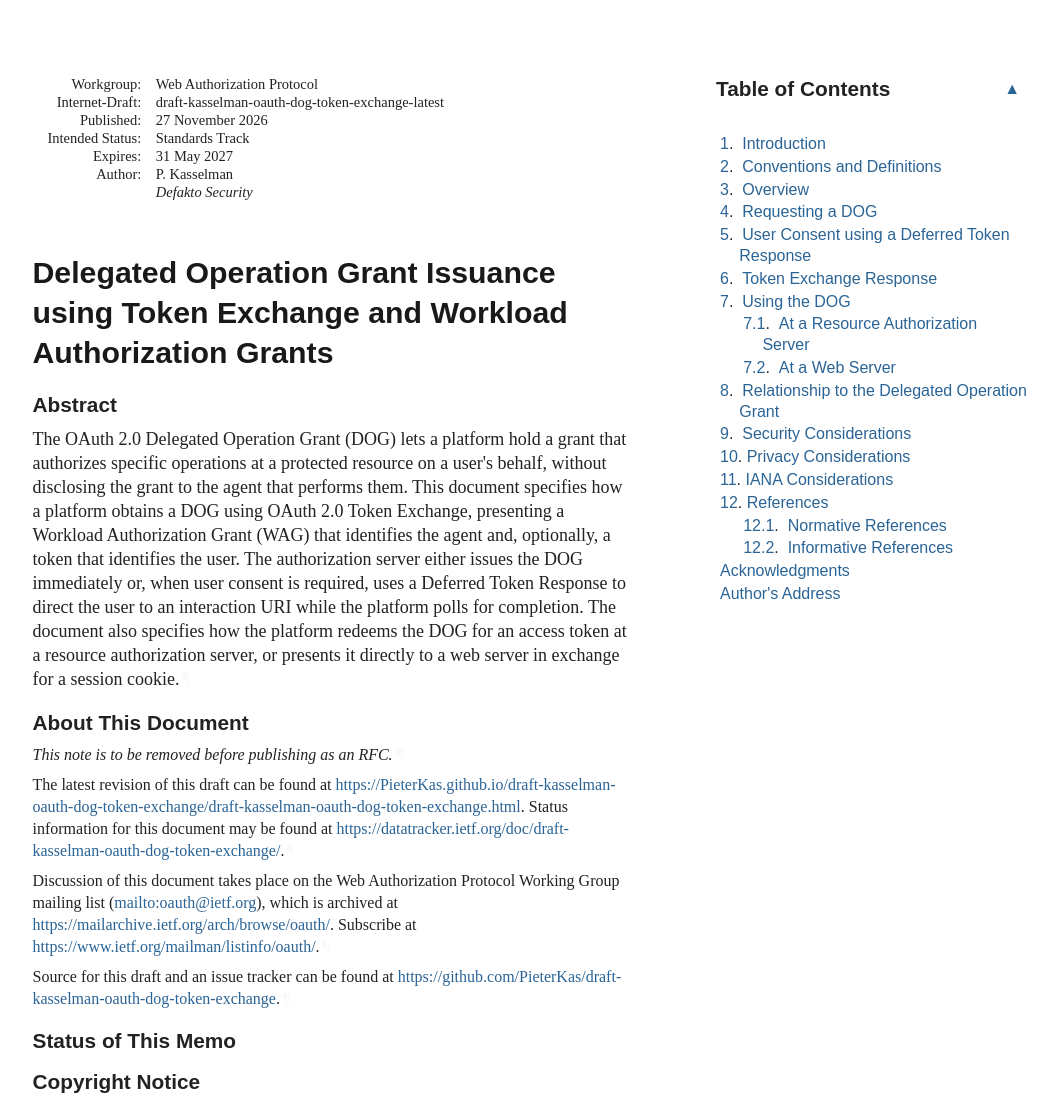
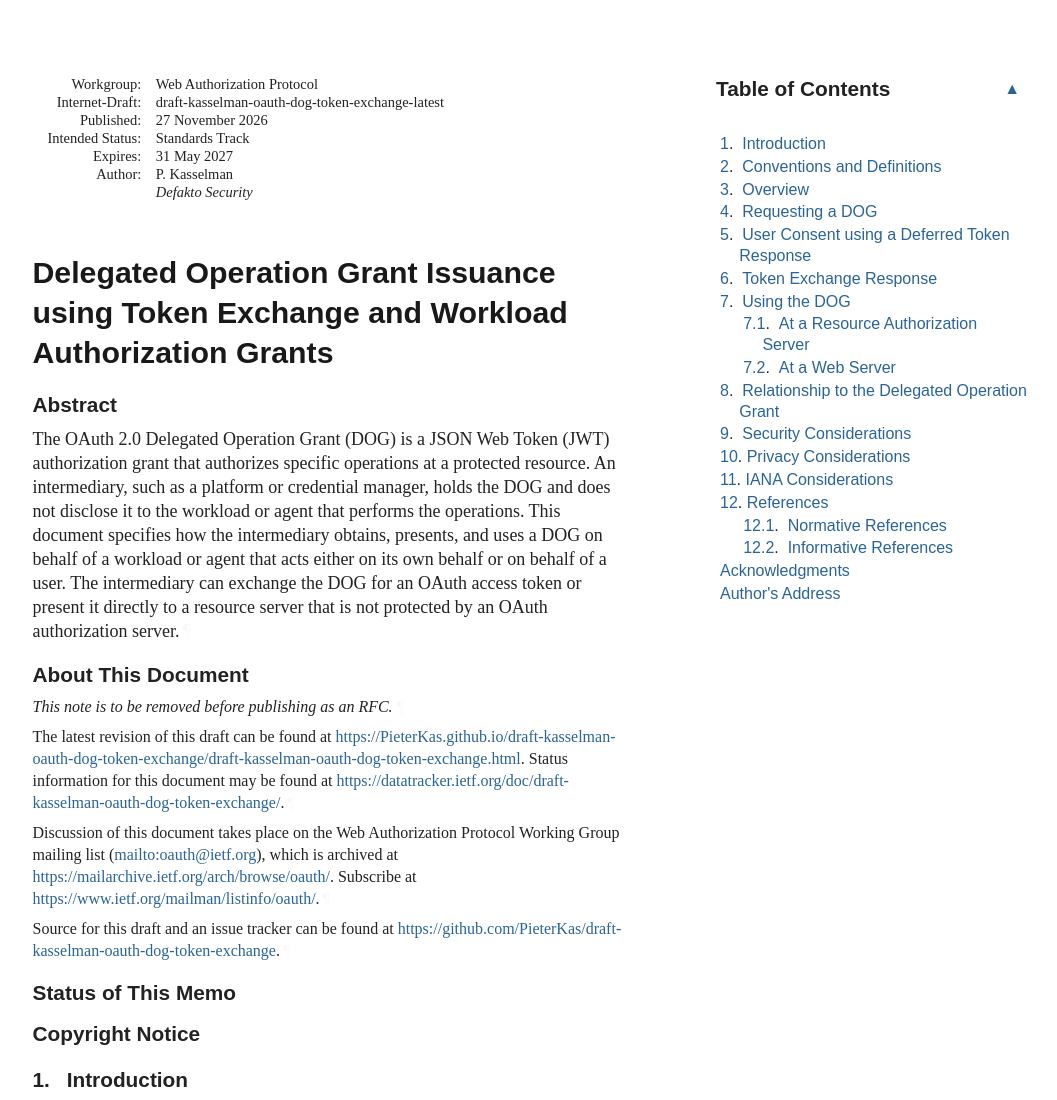
Before and after one commit to PieterKas/draft-kasselman-oauth-dog-token-exchange, a plain HTML site: page draft-kasselman-oauth-dog-token-exchange.html in a window 1280 px wide. Shown: the top 1100 px of the page, without its empty margins (92-1149 px from the left). Drawn offline with Linux system fonts and the light colour scheme; a web font is replaced by a local one.

Commit message:
Script updating gh-pages from 7792fae. [ci skip]

```diff
--- a/draft-kasselman-oauth-dog-token-exchange.html
+++ b/draft-kasselman-oauth-dog-token-exchange.html
@@ -7,18 +7,7 @@
 <title>Delegated Operation Grant Issuance using Token Exchange and Workload Authorization Grants</title>
 <meta content="Pieter Kasselman" name="author">
 <meta content="
-       The OAuth 2.0 Delegated Operation Grant (DOG) lets a platform hold a grant
-that authorizes specific operations at a protected resource on a user's
-behalf, without disclosing the grant to the agent that performs them. This
-document specifies how a platform obtains a DOG using OAuth 2.0 Token
-Exchange, presenting a Workload Authorization Grant (WAG) that identifies
-the agent and, optionally, a token that identifies the user. The
-authorization server either issues the DOG immediately or, when user
-consent is required, uses a Deferred Token Response to direct the user to
-an interaction URI while the platform polls for completion. The document
-also specifies how the platform redeems the DOG for an access token at a
-resource authorization server, or presents it directly to a web server in
-exchange for a session cookie.
+       The OAuth 2.0 Delegated Operation Grant (DOG) is a JSON Web Token (JWT) authorization grant that authorizes specific operations at a protected resource. An intermediary, such as a platform or credential manager, holds the DOG and does not disclose it to the workload or agent that performs the operations. This document specifies how the intermediary obtains, presents, and uses a DOG on behalf of a workload or agent that acts either on its own behalf or on behalf of a user. The intermediary can exchange the DOG for an OAuth access token or present it directly to a resource server that is not protected by an OAuth authorization server.
     " name="description">
 <meta content="xml2rfc 3.35.0" name="generator">
 <meta content="OAuth" name="keyword">
@@ -1091,18 +1080,7 @@ svg {
 <h1 id="title">Delegated Operation Grant Issuance using Token Exchange and Workload Authorization Grants</h1>
 <section id="section-abstract">
       <h2 id="abstract"><a href="#abstract" class="selfRef">Abstract</a></h2>
-<p id="section-abstract-1">The OAuth 2.0 Delegated Operation Grant (DOG) lets a platform hold a grant
-that authorizes specific operations at a protected resource on a user's
-behalf, without disclosing the grant to the agent that performs them. This
-document specifies how a platform obtains a DOG using OAuth 2.0 Token
-Exchange, presenting a Workload Authorization Grant (WAG) that identifies
-the agent and, optionally, a token that identifies the user. The
-authorization server either issues the DOG immediately or, when user
-consent is required, uses a Deferred Token Response to direct the user to
-an interaction URI while the platform polls for completion. The document
-also specifies how the platform redeems the DOG for an access token at a
-resource authorization server, or presents it directly to a web server in
-exchange for a session cookie.<a href="#section-abstract-1" class="pilcrow">¶</a></p>
+<p id="section-abstract-1">The OAuth 2.0 Delegated Operation Grant (DOG) is a JSON Web Token (JWT) authorization grant that authorizes specific operations at a protected resource. An intermediary, such as a platform or credential manager, holds the DOG and does not disclose it to the workload or agent that performs the operations. This document specifies how the intermediary obtains, presents, and uses a DOG on behalf of a workload or agent that acts either on its own behalf or on behalf of a user. The intermediary can exchange the DOG for an OAuth access token or present it directly to a resource server that is not protected by an OAuth authorization server.<a href="#section-abstract-1" class="pilcrow">¶</a></p>
 </section>
 <section class="note rfcEditorRemove" id="section-note.1">
       <h2 id="name-about-this-document">
```
Also changed, not shown: draft-kasselman-oauth-dog-token-exchange.txt.
